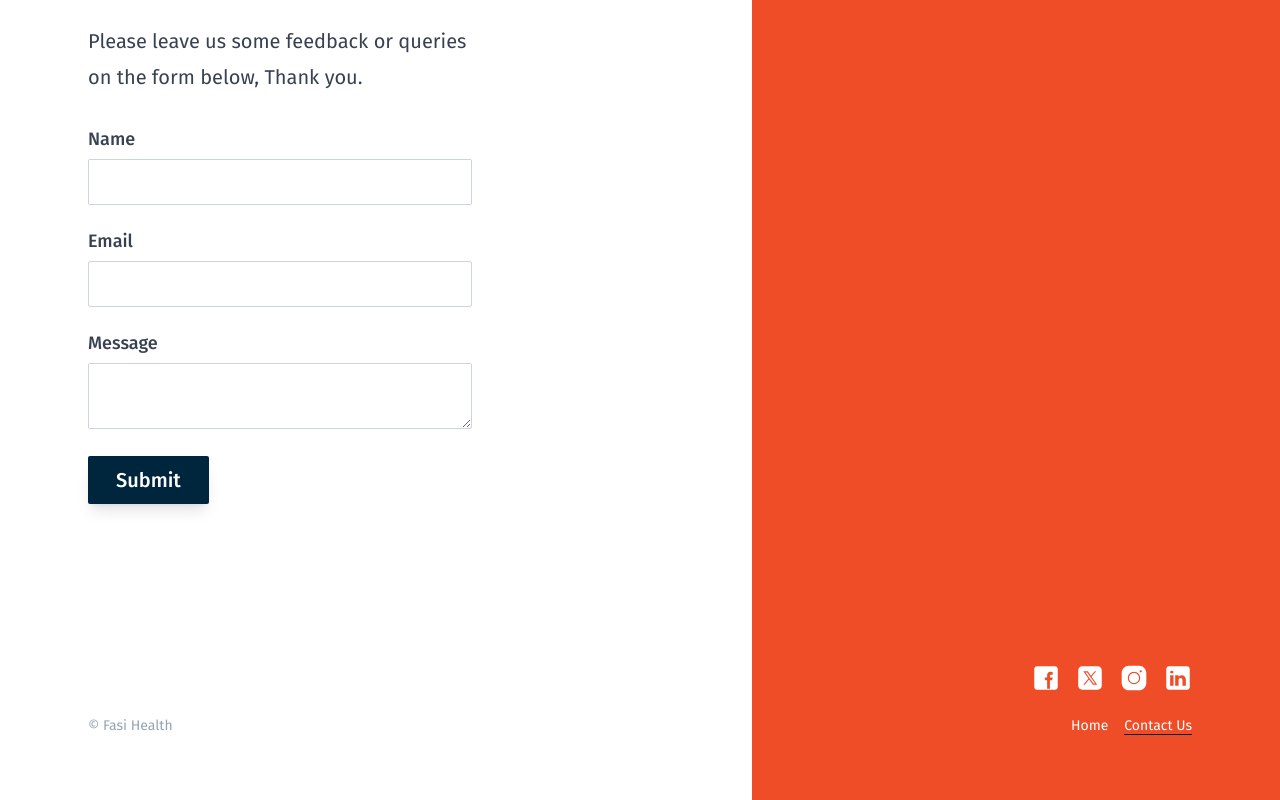
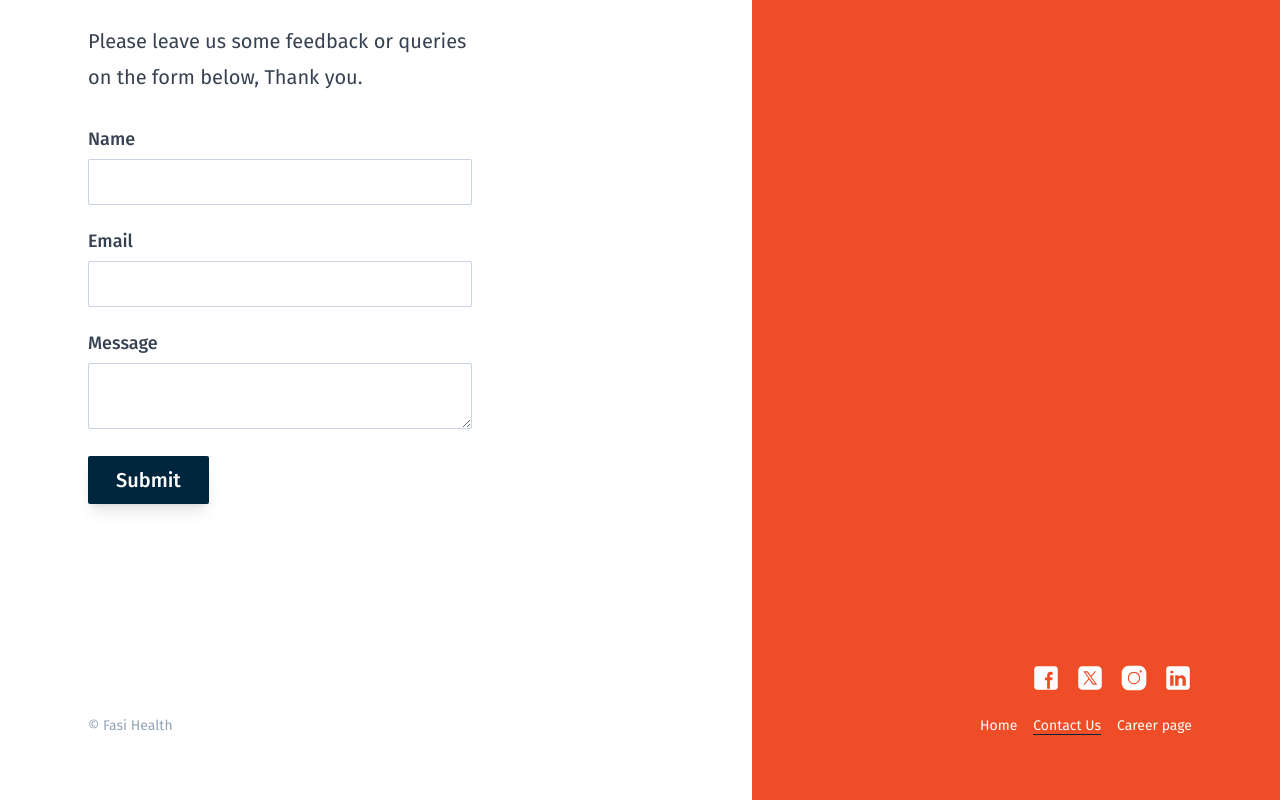
Before and after one commit to Fasi-Health/fasi-landing, a React (Vite) app: page /contact-us in a window 1280 px wide. Shown: the part 411-1211 px from the top of the page. Built offline with nearby package versions, Linux system fonts and the light colour scheme.

Commit message:
add career-page link to footer nav-links

```diff
--- a/src/components/nav-links.tsx
+++ b/src/components/nav-links.tsx
@@ -5,6 +5,7 @@ import classnames from 'clsx'
 const NAV_LINKS = [
   { name: 'Home', to: '/' },
   { name: 'Contact Us', to: '/contact-us' },
+  { name: 'Career page', to: '/career' },
   // { name: 'About Us', to: '/about' },
   // { name: "FAQ's", to: '/faqs' },
   // { name: 'Support', to: '/support' },
--- a/src/routes/career.tsx
+++ b/src/routes/career.tsx
@@ -1,12 +1,9 @@
-import { Article } from "@/components/article";
 import { Layout } from "@/components/layout";
 
 export default function CareerPage() {
     return (
         <Layout>
-            <Article>
 
-            </Article>
         </Layout>
     )
 
```
